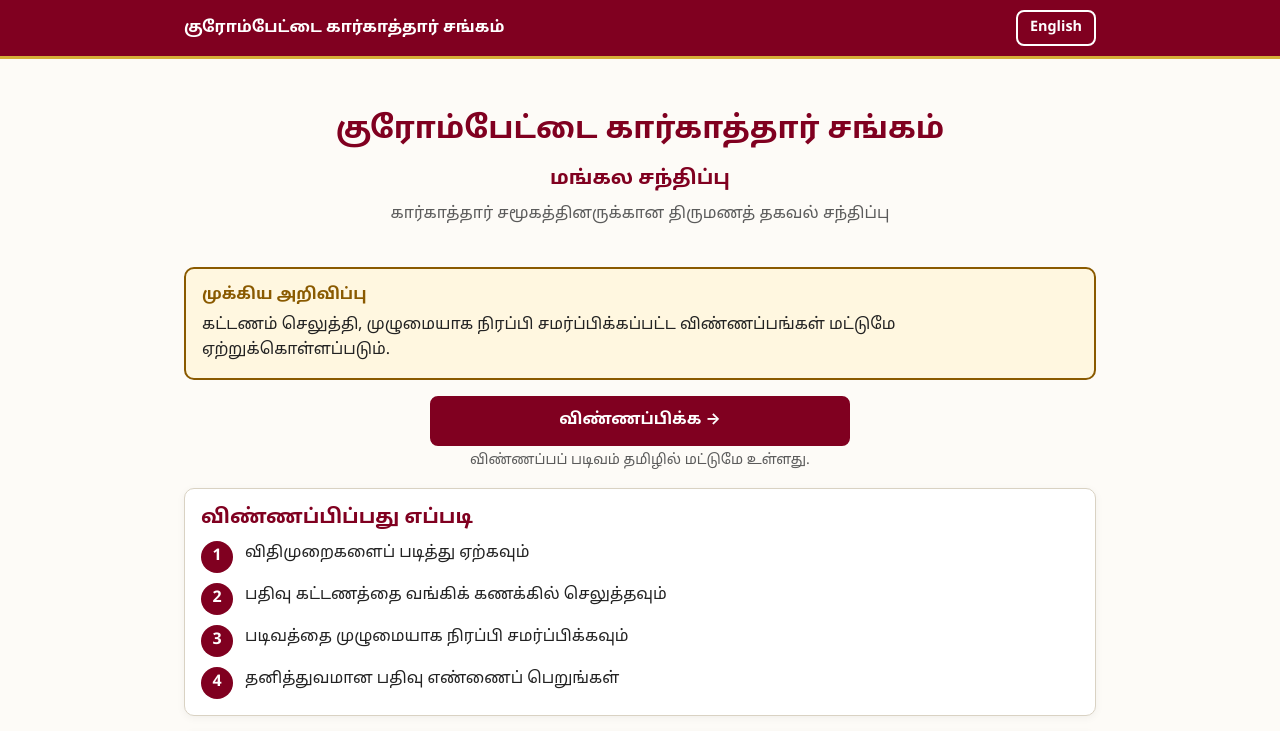
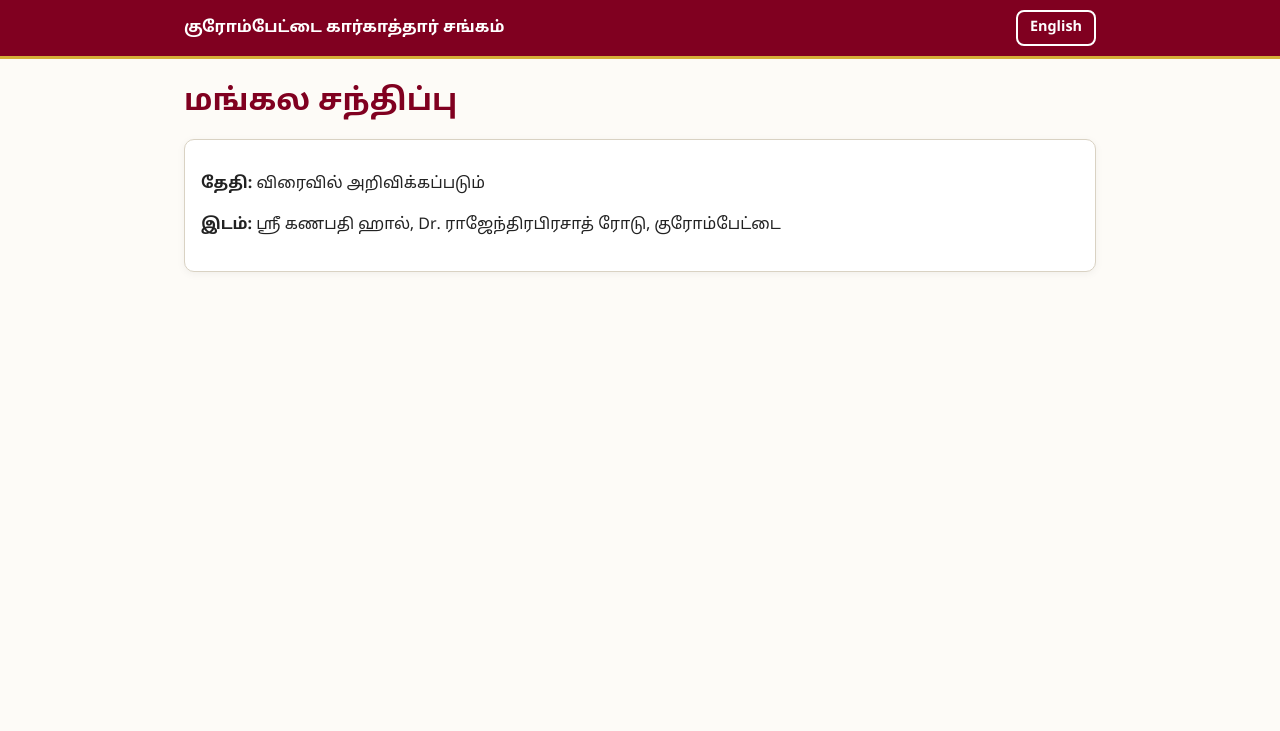
Before and after one commit to BT-Rajan/MATRIMONY, a React (Vite) app in the folder frontend/: page /#/event in a window 1280 px wide. Shown: the top 731 px of the page. Built offline with nearby package versions, Linux system fonts and the light colour scheme; no server answers.

Commit message:
feat(ui): remove terms accept checkbox (single Continue click suffices), landing page gets a clear admin button and a new event-details page (date & venue)

```diff
--- a/frontend/src/App.jsx
+++ b/frontend/src/App.jsx
@@ -1,6 +1,7 @@
 import { Route, Routes } from 'react-router-dom';
 import Landing from './pages/Landing';
 import Apply from './pages/Apply';
+import EventInfo from './pages/EventInfo';
 import Login from './pages/admin/Login';
 import AdminLayout from './pages/admin/AdminLayout';
 import Dashboard from './pages/admin/Dashboard';
@@ -13,6 +14,7 @@ export default function App() {
     <Routes>
       <Route path="/" element={<Landing />} />
       <Route path="/apply" element={<Apply />} />
+      <Route path="/event" element={<EventInfo />} />
       <Route path="/admin/login" element={<Login />} />
       <Route path="/admin" element={<AdminLayout />}>
         <Route index element={<Dashboard />} />
--- a/frontend/src/pages/Apply.jsx
+++ b/frontend/src/pages/Apply.jsx
@@ -10,7 +10,6 @@ import { api } from '../api';
 const DRAFT = 'kks_draft';
 
 function Gate({ onAccept }) {
-  const [ok, setOk] = useState(false);
   return (
     <>
       <p><Link to="/" className="btn secondary small">← முகப்பு</Link></p>
@@ -31,11 +30,7 @@ function Gate({ onAccept }) {
       <section className="card" aria-labelledby="tt">
         <h2 id="tt">விதிமுறைகள் மற்றும் நிபந்தனைகள்</h2>
         <ol className="terms-list">{TERMS_TA.map((x, i) => <li key={i}>{x}</li>)}</ol>
-        <div className="check big">
-          <input id="accept" type="checkbox" checked={ok} onChange={(e) => setOk(e.target.checked)} />
-          <label htmlFor="accept">நான் ஏற்றுக்கொள்கிறேன்</label>
-        </div>
-        <button type="button" className="btn block" disabled={!ok} onClick={onAccept}>தொடரவும்</button>
+        <button type="button" className="btn block" onClick={onAccept}>படித்தேன், தொடரவும்</button>
       </section>
     </>
   );
--- /dev/null
+++ b/frontend/src/pages/EventInfo.jsx
@@ -0,0 +1,19 @@
+import PublicShell from '../components/PublicShell';
+import { useI18n } from '../i18n';
+import { SITE } from '../config';
+
+export default function EventInfo() {
+  const { t, lang } = useI18n();
+  return (
+    <PublicShell>
+      <h1>{t('event')}</h1>
+      <div className="card">
+        <p>
+          <strong>{t('when')}:</strong>{' '}
+          {SITE.event.date || t('date_tba')}
+        </p>
+        <p><strong>{t('where')}:</strong> {SITE.event.venue[lang]}</p>
+      </div>
+    </PublicShell>
+  );
+}
--- a/frontend/src/pages/Landing.jsx
+++ b/frontend/src/pages/Landing.jsx
@@ -11,9 +11,7 @@ export default function Landing() {
         <h1>{t('brand')}</h1>
         <h2>{t('event')}</h2>
         <p>{t('hero_tag')}</p>
-        {SITE.event.date && (
-          <p><strong>{t('when')}:</strong> {SITE.event.date} &nbsp;|&nbsp; <strong>{t('where')}:</strong> {SITE.event.venue[lang]}</p>
-        )}
+        <p><Link to="/event" className="btn secondary small">{t('event_link')} →</Link></p>
       </section>
 
       <div className="notice" role="note">
@@ -54,7 +52,7 @@ export default function Landing() {
         </ul>
       </section>
 
-      <p className="foot"><Link to="/admin">{t('staff_login')}</Link></p>
+      <p className="foot"><Link to="/admin" className="btn secondary small">{t('staff_login')}</Link></p>
     </PublicShell>
   );
 }
--- a/frontend/src/strings.js
+++ b/frontend/src/strings.js
@@ -15,6 +15,8 @@ export const STRINGS = {
     pay_note: 'இந்த படிவத்தை நிறைவு செய்ய பணம் செலுத்திய விவரம் தேவை.',
     apply_note: 'விண்ணப்பப் படிவம் தமிழில் மட்டுமே உள்ளது.',
     when: 'தேதி', where: 'இடம்',
+    date_tba: 'விரைவில் அறிவிக்கப்படும்',
+    event_link: 'நிகழ்வு விவரம் (தேதி & இடம்) பார்க்க',
     steps_title: 'விண்ணப்பிப்பது எப்படி',
     step1: 'விதிமுறைகளைப் படித்து ஏற்கவும்',
     step2: 'பதிவு கட்டணத்தை வங்கிக் கணக்கில் செலுத்தவும்',
@@ -94,6 +96,8 @@ export const STRINGS = {
     pay_note: 'To complete this form, payment details are required.',
     apply_note: 'The application form is available in Tamil only.',
     when: 'Date', where: 'Venue',
+    date_tba: 'To be announced',
+    event_link: 'View event details (date & venue)',
     steps_title: 'How to apply',
     step1: 'Read and accept the terms',
     step2: 'Pay the registration fee to the bank account',
--- a/frontend/src/styles.css
+++ b/frontend/src/styles.css
@@ -134,6 +134,4 @@ input:focus, select:focus, textarea:focus { outline: 3px solid #1a5fb4; outline-
 .officers span { color: var(--muted); font-size: .9rem; font-weight: 600; }
 .officers a { font-weight: 700; font-size: 1.1rem; }
 .terms-list { margin: 0 0 8px; padding-left: 1.3em; display: grid; gap: 12px; font-size: 1.1rem; }
-.check.big input { width: 32px; height: 32px; margin-top: 0; }
-.check.big label { font-size: 1.15rem; }
 @media (min-width: 640px) { .officers { grid-template-columns: repeat(3, 1fr); gap: 16px; } .officers li { border-bottom: 0; } }
```
